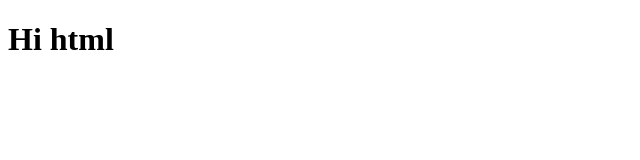
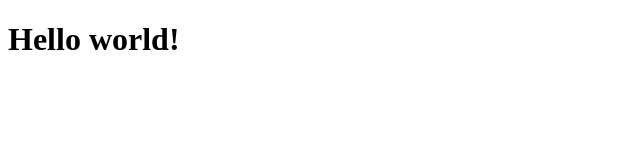
Before and after one commit to ulaganathanb2003/Test-Web-Application, a plain HTML site: page index.html in a window 1280 px wide. Shown: the whole page, without its empty margins (0-640 px from the left). Drawn offline with Linux system fonts and the light colour scheme.

```diff
--- a/index.html
+++ b/index.html
@@ -6,7 +6,7 @@
 </head>
 <body>
 
-	<h1>Hi html</h1>
+	<h1>Hello world!</h1>
 
 </body>
 </html>
```
